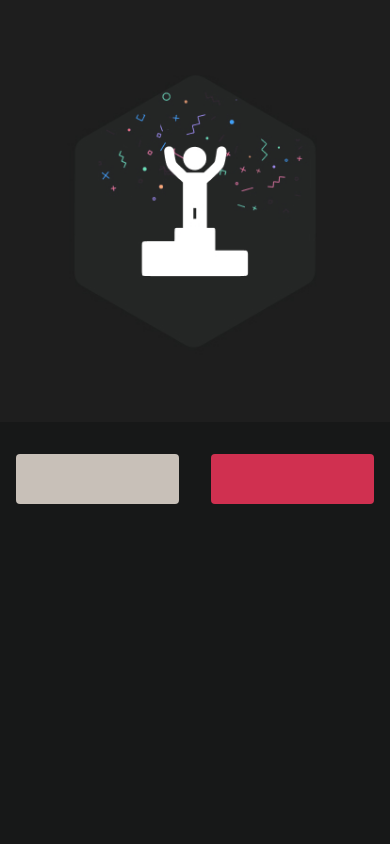
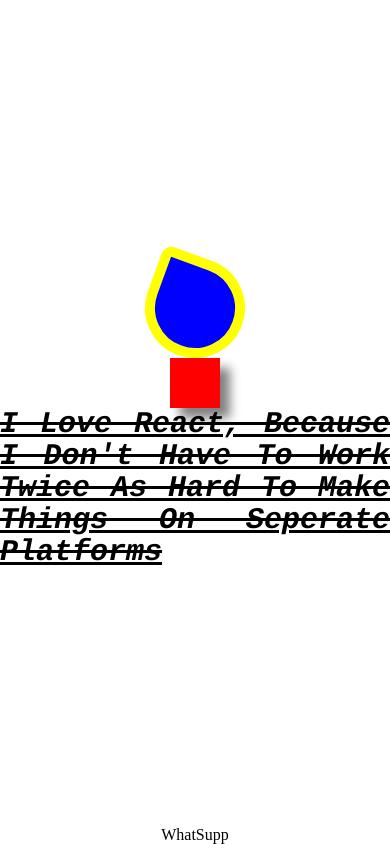
Before and after one commit to ym-edu/DoneWithIt, a React Native app: screen / in a window 390 px wide. Built offline with nearby package versions, Linux system fonts and the light colour scheme.

Commit message:
Tested borders shadows and text styling properties; Created a custom Text component with it's own set of reusable properties

```diff
--- a/App.js
+++ b/App.js
@@ -1,9 +1,17 @@
-import React from 'react';
+import React, { Fragment } from 'react';
+
 import ViewImageScreen from './app/screens/ViewImageScreen';
 import WelcomeScreen from './app/screens/WelcomeScreen';
+import Sandbox from './app/screens/Sandbox';
+
+import AppText from './app/components/AppText';
+
 
 export default function App() {
   return (
-      <ViewImageScreen />
+    <Fragment>
+      <Sandbox />
+      <AppText>WhatSupp</AppText>
+    </Fragment>
   );
 }
--- /dev/null
+++ b/app/components/AppText.js
@@ -0,0 +1,18 @@
+import React from 'react';
+import { Text, Platform, StyleSheet } from 'react-native';
+
+function AppText({children}) {
+  return (
+    <Text style={styles.text}>{children}</Text>
+  );
+}
+
+const styles = StyleSheet.create({
+  text: {
+    fontSize: 16,
+    fontFamily: Platform.OS === 'android' ? 'Roboto' : 'Avenir',
+    textAlign: 'center',
+  }
+})
+
+export default AppText;
--- /dev/null
+++ b/app/screens/Sandbox.js
@@ -0,0 +1,56 @@
+import React from 'react';
+import Colors from '../config/colors'
+import { View, StyleSheet, Platform, Text } from 'react-native';
+
+function Sandbox(props) {
+  return (
+    <View style={styles().screen}>
+      <View style={styles({width: 100}).borderBox} />
+      <View style={styles({width: 50}).shadowBox} />
+      <Text style={styles().textFont}>I love react, because I don't have to work twice as hard to make things on seperate platforms</Text>
+    </View>
+  );
+}
+
+
+const styles = (props) => StyleSheet.create({
+  screen: {
+     flex: 1,
+     justifyContent: 'center',
+     alignItems: 'center',
+    //  flexDirection: 'row',
+  },
+  borderBox: {
+    backgroundColor: 'blue',
+    width: props ? props.width : 50,
+    height: props ? props.width : 50,
+    borderWidth: 10,
+    // borderLeftColor: Colors.white, //Causes visual error with transform (LM-X212(G))
+    borderColor: "yellow", // overrides borderLeftColor
+    borderRadius: props ? props.width/2 : 0,
+    borderTopLeftRadius: 10,
+    transform: [{rotate: '20deg'}],
+  },
+  shadowBox: {
+    elevation: 8,
+    backgroundColor: 'red',
+    width: 50,
+    height: 50,
+    shadowColor: 'grey',
+    shadowOffset: { width: 10, height: 10 },
+    shadowOpacity: 1,
+    shadowRadius: 10,
+  },
+  textFont: {
+    fontFamily: Platform.OS === 'android' ? 'monospace' : 'courier',
+    fontSize: 30,
+    fontStyle: 'italic',
+    fontWeight: 'bold', // or '600',
+    textTransform: 'capitalize',
+    textDecorationLine: 'underline line-through',
+    textAlign: 'justify',
+    lineHeight: 32,
+  }
+})
+
+export default Sandbox;
```
